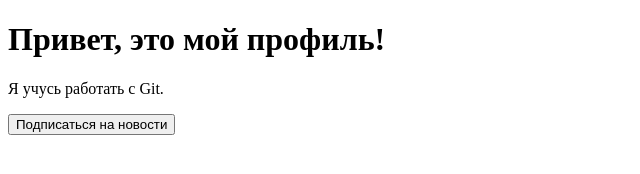
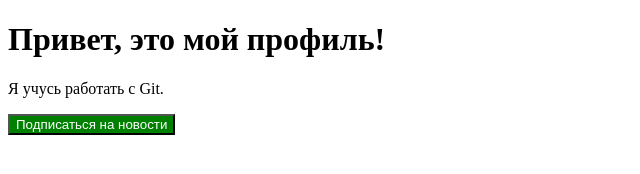
Before and after one commit to Amalia2110/MyProfile, a plain HTML site: page index.html in a window 1280 px wide. Shown: the whole page, without its empty margins (0-640 px from the left). Drawn offline with Linux system fonts and the light colour scheme.

Commit message:
Кнопка зеленая

```diff
--- a/index.html
+++ b/index.html
@@ -4,6 +4,6 @@
 <body>
     <h1>Привет, это мой профиль!</h1>
     <p>Я учусь работать с Git.</p>
-    <button id="subscribe-btn">Подписаться на новости</button>
+    <button id="subscribe-btn" style="background-color: green; color: white;">Подписаться на новости</button>
 </body>
 </html>
```
